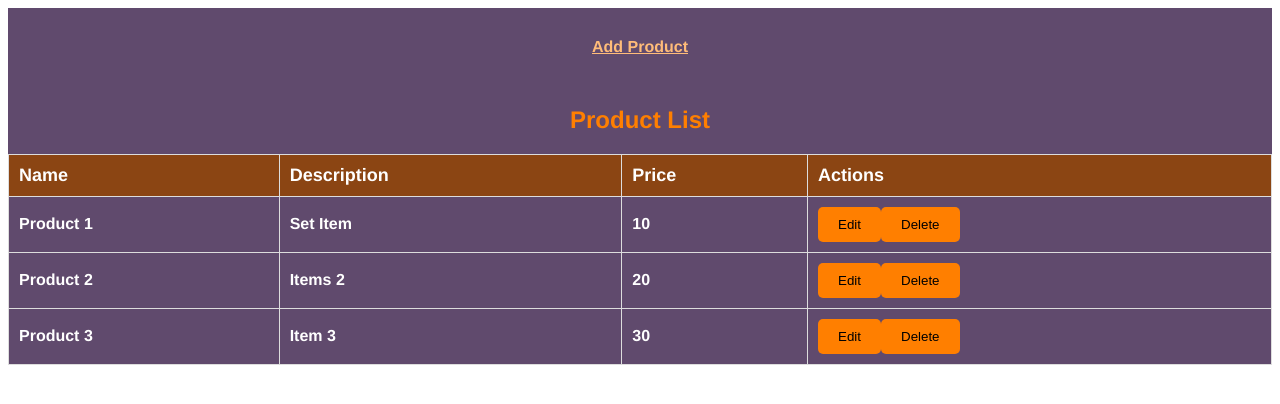
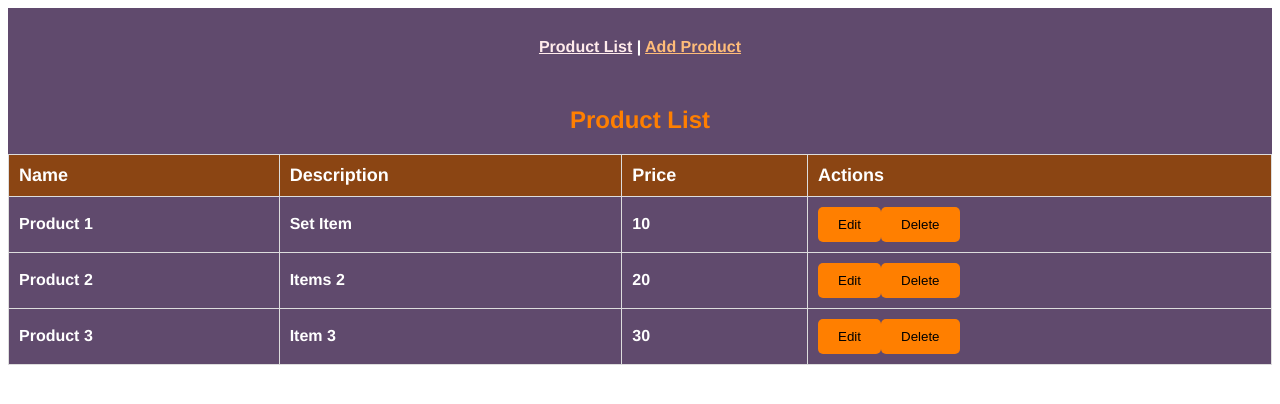
Before and after one commit to Jochele/Lab2, a Vue app: page / in a window 1280 px wide. Shown: the top 404 px of the page. Built offline with nearby package versions, Linux system fonts and the light colour scheme.

Commit message:
Inputed nav button for product list

```diff
--- a/src/App.vue
+++ b/src/App.vue
@@ -1,6 +1,7 @@
 <template>
   <div id="app">
     <nav>
+      <router-link to="/">Product List</router-link> |
       <router-link to="/add-product">Add Product</router-link>
     </nav>
     <router-view/>
```
